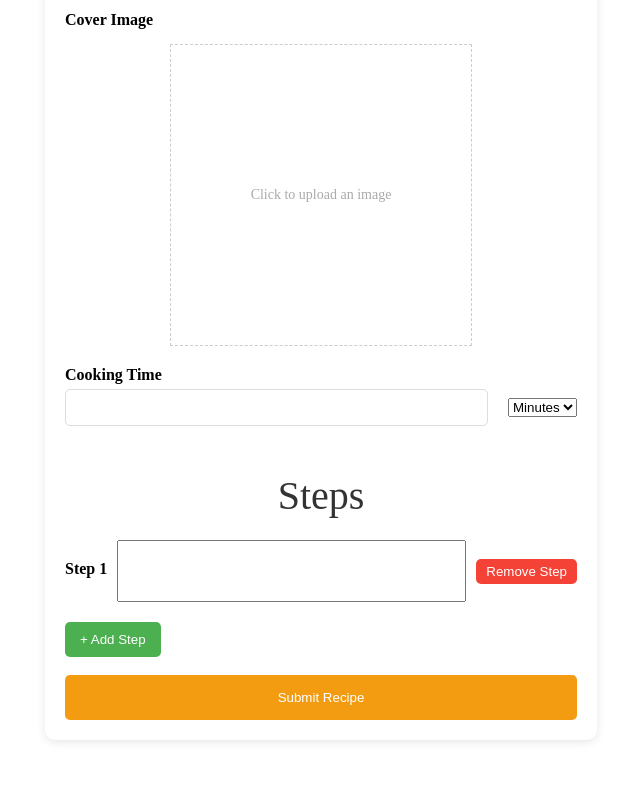
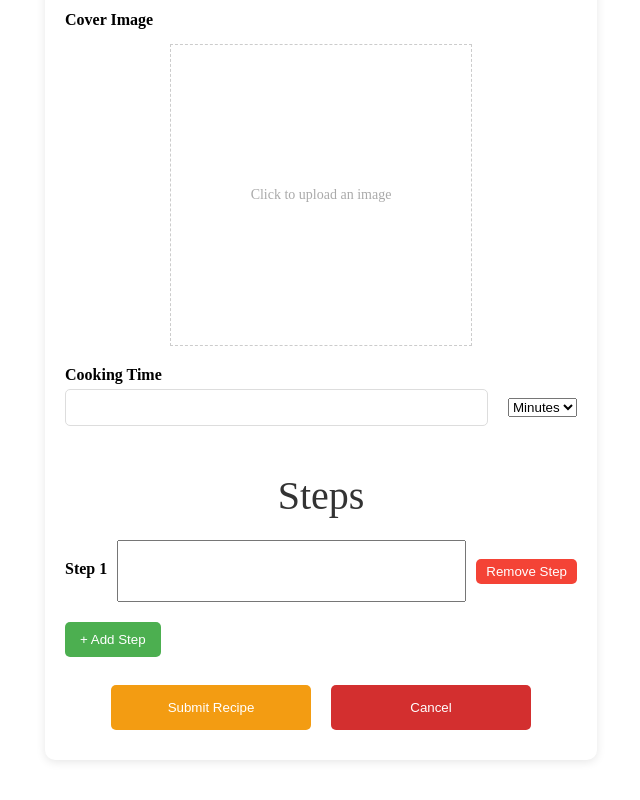
Before and after one commit to WongWeiFong/RecipeBlog, a React (Vite) app: page /createpost in a window 1280 px wide. Shown: the part 401-1201 px from the top of the page, without its empty margins (319-959 px from the left). Built offline with nearby package versions, Linux system fonts and the light colour scheme; no server answers.

Commit message:
create recipe done upload

```diff
--- a/src/Components/css/CreatePost.module.css
+++ b/src/Components/css/CreatePost.module.css
@@ -142,12 +142,30 @@
   align-items: center;
 }
 
+.btnContainer {
+  display: flex;
+  justify-content: center;
+  align-items: center;
+}
+
 .submitButton {
+  width: 200px;
   background-color: #f39c12;
   color: white;
+  margin: 10px;
   padding: 15px;
   border: none;
   border-radius: 5px;
   cursor: pointer;
-  width: 100%;
 }
+
+.cancelButton {
+  width: 200px;
+  background-color: #d32f2f;
+  color: white;
+  margin: 10px;
+  padding: 15px;
+  border: none;
+  border-radius: 5px;
+  cursor: pointer;
+}
--- a/src/pages/CreatePost.jsx
+++ b/src/pages/CreatePost.jsx
@@ -70,35 +70,39 @@ const CreatePost = () => {
     setSteps(newSteps);
   };
 
-  const handleSubmit = (e) => {
+  const handleSubmit = async (e) => {
     e.preventDefault();
 
-    const formData = {
-      title,
-      recipeTime: `${recipeTime} ${timeUnit}`,
-      description, // Include description in form data
-      coverImage, // You may need to convert this to a URL or handle file uploads separately
-      steps, // This is an array of steps
-    };
+    const formData = new FormData();
+  formData.append('title', title);
+  formData.append('recipeTime', `${recipeTime} ${timeUnit}`);
+  formData.append('description', description);
+  formData.append('coverImage', coverImage);  // File upload (cover image)
 
-    fetch('http://localhost:3005/create-post', {
+  steps.forEach((step, index) => {
+    formData.append(`steps[${index}]`, step);  // Each step as part of form data
+  });
+
+  try{
+    const response = await fetch('http://localhost:3005/create-post', {
       method: 'POST',
       body: formData,
       credentials: 'include'
-      // headers: {
-      //   'Content-Type': 'application/json',
-      // },
-      // body: JSON.stringify(formData),
     })
-      .then((response) => response.json())
-      .then((data) => {
-        if (data.message === 'Post created successfully') {
-          alert('Recipe created!');
-          nagivate("/explore");
-          // Redirect or reset form
-        }
-      })
-      .catch((error) => console.error('Error:', error));
+      if (response.status === 201) {
+        alert('Recipe created!');
+        navigate('/explore');
+      }
+    } catch (error) {
+      if (error.response && error.response.status === 200) {
+        alert('Every step must have description.'); // Display appropriate error message
+      } else if (error.response && error.response.status === 500) {
+      //   alert('Error saving steps.');
+      // } else {
+        alert('Error during creating recipe. Please check console for details.');
+        console.error('Error during creating recipe: ', error);
+      }
+    }
   };
 
 /*
@@ -185,7 +189,8 @@ return (
             <label htmlFor={`step-${index + 1}`}>Step {index + 1}</label>
             <textarea id={`step-${index + 1}`} value={step} onChange={(e) => handleStepChange(index, e.target.value)}
             onInput={handleAutoResize}
-            rows="4" />
+            rows="4"
+            required/>
             <button type="button" onClick={() => removeStep(index)}
             className={poststyles.removeStepButton}
             disabled={steps.length === 1}>
@@ -202,7 +207,10 @@ return (
       <br/>
 
       {/* Submit Button */}
-      <button type="submit" className={poststyles.submitButton}>Submit Recipe</button>
+      <div className={poststyles.btnContainer}>
+        <button type="submit" className={poststyles.submitButton}>Submit Recipe</button>
+        <button type="cancel" className={poststyles.cancelButton}>Cancel</button>
+      </div>
     </form>
   </div>
 );
```
Also changed, not shown: 3 other files (tests, documents, lock files or other folders).
